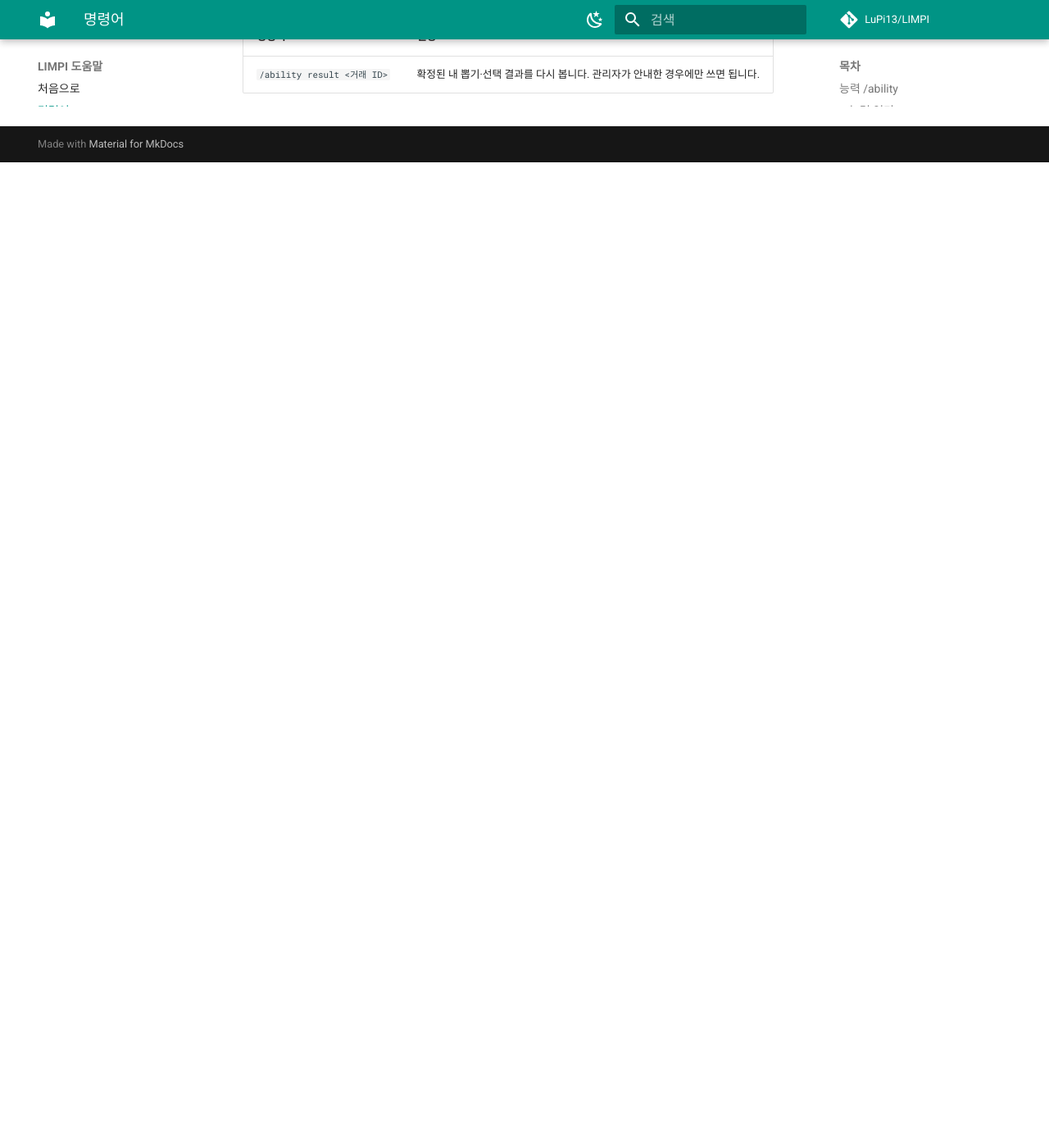
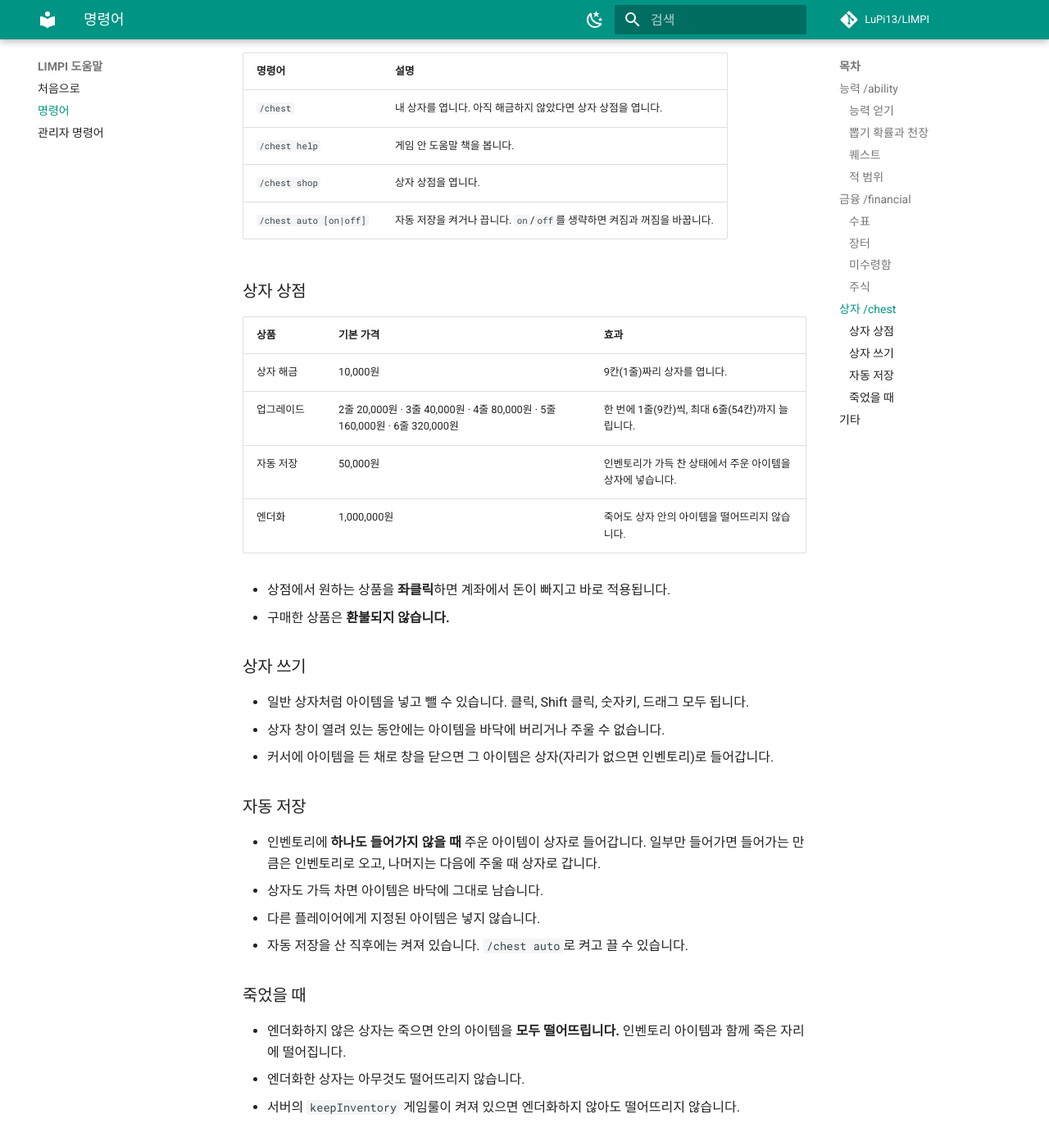
Before and after one commit to LuPi13/LIMPI, an MkDocs documentation site: the page built from pages/commands.md, in a window 1280 px wide and 1400 px high, scrolled down 3213 px. Shown: the whole window at 82% size. Built offline with MkDocs 1.6.1 and Material for MkDocs 9.7.7, drawn with Linux system fonts in a browser that asks for light colours; comment, search, counter and statistics services are not loaded; before the commit the page ends 3411 px from its top, so only the background shows below that.

Commit message:
Document /chest on the help site and README
- player page: chest commands, shop prices, auto store and death rules
- admin page: inspect/resolve, chest window recovery, permissions and config
- render pipes inside table code spans as | instead of a literal \|

```diff
--- a/pages/admin.md
+++ b/pages/admin.md
@@ -38,9 +38,9 @@
 | 명령어 | 권한 | 설명 |
 | --- | --- | --- |
 | `/financial stock add <이름> <코드> <아이템> <가격>` | `limpi.financial.admin.stock` | 종목을 추가합니다. 가격은 기준 가격입니다. |
-| `/financial stock remove <코드\|all>` | `limpi.financial.admin.stock` | 종목을 **상장 중지**합니다. 플레이어 보유 기록은 지워지지 않습니다. |
-| `/financial stock restore <코드\|all>` | `limpi.financial.admin.stock` | 상장 중지한 종목을 다시 상장합니다. |
-| `/financial stock refix <코드\|all>` | `limpi.financial.admin.stock` | 현재 가격을 새 기준 가격으로 저장합니다. 가격은 기준 가격 쪽으로 조금씩 돌아옵니다. |
+| <code>/financial stock remove &lt;코드&#124;all&gt;</code> | `limpi.financial.admin.stock` | 종목을 **상장 중지**합니다. 플레이어 보유 기록은 지워지지 않습니다. |
+| <code>/financial stock restore &lt;코드&#124;all&gt;</code> | `limpi.financial.admin.stock` | 상장 중지한 종목을 다시 상장합니다. |
+| <code>/financial stock refix &lt;코드&#124;all&gt;</code> | `limpi.financial.admin.stock` | 현재 가격을 새 기준 가격으로 저장합니다. 가격은 기준 가격 쪽으로 조금씩 돌아옵니다. |
 
 한 번 쓴 종목 코드와 이름은 새 종목에 다시 쓸 수 없습니다.
 
@@ -51,29 +51,40 @@
 | `/financial market remove <코드>` | `limpi.financial.admin.market` | 다른 사람이 올린 매물도 내릴 수 있습니다. 아이템은 올린 사람의 미수령함으로 돌아갑니다. |
 | `/financial check inspect [수표 ID]` | `limpi.financial.admin.check` | 손에 든 수표(콘솔은 수표 ID)의 발행 기록을 확인합니다. |
 
+## 상자
+
+| 명령어 | 권한 | 설명 |
+| --- | --- | --- |
+| `/chest inspect <플레이어>` | `limpi.chest.admin.inspect` | 상자 크기, 자동 저장·엔더화 여부, 들어 있는 아이템과 끝나지 않은 상자 창 기록을 봅니다. 오프라인 플레이어도 됩니다. |
+| <code>/chest resolve &lt;소유자 UUID&gt; &lt;창 기록 ID&gt; before&#124;after &lt;근거&gt;</code> | `limpi.chest.admin.resolve` | 판단할 수 없게 된 상자 창 기록을 정리합니다. 아래 [거래 복구](#recovery) 참고. |
+
+`config.yml`의 `EnableChestSystem`을 꺼도 이미 해금한 상자는 `/chest`로 열 수 있습니다. 구매, 자동 저장, 죽었을 때 떨어뜨리기는 멈춥니다. 상자 구매에는 금융 시스템도 켜져 있어야 합니다.
+
 ## 거래 복구 { #recovery }
 
 돈·아이템 거래 도중 서버가 꺼지거나 오류가 나면, 기록이 **확인 대기** 상태로 남습니다. 대부분은 플레이어가 다시 접속할 때 자동으로 정리되고, 자동으로 판단할 수 없는 것만 관리자가 처리합니다.
 
 | 명령어 | 권한 | 설명 |
 | --- | --- | --- |
-| `/financial review` | `limpi.financial.admin.delivery` | 모든 플레이어의 확인 대기 기록과, 각각 처리할 명령어 예시를 보여줍니다. **여기서 시작하세요.** |
+| `/financial review` | `limpi.financial.admin.delivery` | 모든 플레이어의 확인 대기 기록(상자 창 기록 포함)과, 각각 처리할 명령어 예시를 보여줍니다. **여기서 시작하세요.** |
 | `/financial delivery <소유자 UUID> [지급 ID]` | `limpi.financial.admin.delivery` | 아이템 지급 기록을 봅니다. |
-| `/financial delivery resolve <소유자 UUID> <지급 ID> delivered\|retry <근거>` | `limpi.financial.admin.delivery` | 지급 판단을 기록합니다. |
+| <code>/financial delivery resolve &lt;소유자 UUID&gt; &lt;지급 ID&gt; delivered&#124;retry &lt;근거&gt;</code> | `limpi.financial.admin.delivery` | 지급 판단을 기록합니다. |
 | `/financial removal <소유자 UUID> [회수 ID]` | `limpi.financial.admin.removal` | 판매·교환으로 인벤토리에서 아이템을 가져간 기록을 봅니다. |
-| `/financial removal resolve <소유자 UUID> <회수 ID> removed\|retained <근거>` | `limpi.financial.admin.removal` | 회수 판단을 기록합니다. |
+| <code>/financial removal resolve &lt;소유자 UUID&gt; &lt;회수 ID&gt; removed&#124;retained &lt;근거&gt;</code> | `limpi.financial.admin.removal` | 회수 판단을 기록합니다. |
 | `/financial transition <소유자 UUID> [전환 ID]` | `limpi.financial.admin.transition` | 능력 변경에 따른 인벤토리 전환 기록을 봅니다. |
-| `/financial transition resolve <소유자 UUID> <전환 ID> applied\|retained <근거>` | `limpi.financial.admin.transition` | 전환 판단을 기록합니다. |
+| <code>/financial transition resolve &lt;소유자 UUID&gt; &lt;전환 ID&gt; applied&#124;retained &lt;근거&gt;</code> | `limpi.financial.admin.transition` | 전환 판단을 기록합니다. |
 | `/financial market escrow <소유자 UUID>` | `limpi.financial.admin.market` | 중단된 장터 등록·회수 기록을 봅니다. |
-| `/financial market resolve <소유자 UUID> <매물 ID> removed\|retained <근거>` | `limpi.financial.admin.market` | 장터 회수 판단을 기록합니다. |
+| <code>/financial market resolve &lt;소유자 UUID&gt; &lt;매물 ID&gt; removed&#124;retained &lt;근거&gt;</code> | `limpi.financial.admin.market` | 장터 회수 판단을 기록합니다. |
 | `/financial sugar <소유자 UUID>` | `limpi.financial.admin.sugar` | 적용 대기 중인 설탕 사용 결과를 봅니다. |
 | `/financial sugar void <소유자 UUID> <결과 ID> <근거>` | `limpi.financial.admin.sugar` | 적용할 수 없는 설탕 결과를 환불 없이 종료합니다. |
+| <code>/chest resolve &lt;소유자 UUID&gt; &lt;창 기록 ID&gt; before&#124;after &lt;근거&gt;</code> | `limpi.chest.admin.resolve` | 상자 창 기록을 정리합니다. `before`는 상자를 연 시점 내용으로, `after`는 창을 닫으며 기록된 내용으로 확정합니다(닫기 기록이 있을 때만). |
 
 !!! warning "resolve 전에 확인할 것"
     - `resolve`/`void`는 **소유자가 오프라인일 때만** 쓸 수 있습니다.
     - 서버에 저장된 그 플레이어의 인벤토리를 직접 확인한 뒤, 실제 상태에 맞게 고르세요.
         - `delivered` / `removed` / `applied`: 아이템이 이미 인벤토리에 반영됐음
         - `retry` / `retained`: 반영되지 않았음
+        - 상자의 `before` / `after`: 저장된 인벤토리가 상자를 열기 전 상태인지, 닫은 뒤 상태인지에 맞춰 고릅니다. 상자 창이 열려 있는 동안 서버 자동 저장이 끼어들었다면 둘 다 아닐 수 있으니, 아이템이 겹치거나 사라지지 않게 판단하세요.
     - `<근거>`에는 무엇을 확인했는지 적습니다. 기록에 남습니다.
     - 상태가 `APPLYING`인 기록은 아직 처리 중일 수 있으니 바로 판단하지 마세요.
 
@@ -96,8 +107,10 @@
 | `limpi.financial.admin.removal` | OP | 회수 복구 |
 | `limpi.financial.admin.transition` | OP | 능력 전환 복구 |
 | `limpi.financial.admin.sugar` | OP | 설탕 결과 복구 |
+| `limpi.chest.admin.inspect` | OP | 상자 조회 |
+| `limpi.chest.admin.resolve` | OP | 상자 창 기록 복구 |
 
-일반 플레이어 명령어의 권한(`limpi.ability.me`, `limpi.financial.send` 등)은 모두 기본값이 `true`입니다. 권한 플러그인으로 빼앗으면 해당 명령어가 도움말과 탭 완성에서 사라집니다.
+일반 플레이어 명령어의 권한(`limpi.ability.me`, `limpi.financial.send`, `limpi.chest.open` 등)은 모두 기본값이 `true`입니다. 권한 플러그인으로 빼앗으면 해당 명령어가 도움말과 탭 완성에서 사라집니다.
 
 ## 설정 파일
 
@@ -105,7 +118,7 @@
 
 | 파일 | 바꿀 수 있는 것 |
 | --- | --- |
-| `config.yml` | 능력·금융 시스템 켜기/끄기, 첫 소지금과 첫 뽑기권 수, 뽑기 등급 확률, 뽑기권 가격, 픽업 주기, 주식 변동 폭, 자동 백업 주기, 게임 안 도움말의 웹 링크 주소(`HelpUrl`) 등 |
+| `config.yml` | 능력·금융 시스템 켜기/끄기, 첫 소지금과 첫 뽑기권 수, 뽑기 등급 확률, 뽑기권 가격, 픽업 주기, 주식 변동 폭, 자동 백업 주기, 상자 시스템 켜기/끄기와 상자 상점 가격, 게임 안 도움말의 웹 링크 주소(`HelpUrl`) 등 |
 | `ability/<능력>.yml` | 능력별 세부 수치(피해량, 쿨타임, 범위, 지속 시간 등) |
 | `financial/sellPrice.yml` | 아이템 판매 가격 |
 | `financial/shopRatio.yml` | 상점 판매 아이템과 가격 비율 |
--- a/pages/commands.md
+++ b/pages/commands.md
@@ -85,6 +85,48 @@
 
 종목 가격은 일정 주기(기본 10분)마다 바뀌며, 기준 가격 쪽으로 조금씩 돌아오려는 성질이 있습니다.
 
+## 상자 `/chest`
+
+줄여서 `/ch`로도 입력할 수 있습니다. 금융 계좌의 돈으로 사는 개인 추가 인벤토리입니다.
+
+| 명령어 | 설명 |
+| --- | --- |
+| `/chest` | 내 상자를 엽니다. 아직 해금하지 않았다면 상자 상점을 엽니다. |
+| `/chest help` | 게임 안 도움말 책을 봅니다. |
+| `/chest shop` | 상자 상점을 엽니다. |
+| <code>/chest auto [on&#124;off]</code> | 자동 저장을 켜거나 끕니다. `on`/`off`를 생략하면 켜짐과 꺼짐을 바꿉니다. |
+
+### 상자 상점
+
+| 상품 | 기본 가격 | 효과 |
+| --- | --- | --- |
+| 상자 해금 | 10,000원 | 9칸(1줄)짜리 상자를 엽니다. |
+| 업그레이드 | 2줄 20,000원 · 3줄 40,000원 · 4줄 80,000원 · 5줄 160,000원 · 6줄 320,000원 | 한 번에 1줄(9칸)씩, 최대 6줄(54칸)까지 늘립니다. |
+| 자동 저장 | 50,000원 | 인벤토리가 가득 찬 상태에서 주운 아이템을 상자에 넣습니다. |
+| 엔더화 | 1,000,000원 | 죽어도 상자 안의 아이템을 떨어뜨리지 않습니다. |
+
+- 상점에서 원하는 상품을 **좌클릭**하면 계좌에서 돈이 빠지고 바로 적용됩니다.
+- 구매한 상품은 **환불되지 않습니다.**
+
+### 상자 쓰기
+
+- 일반 상자처럼 아이템을 넣고 뺄 수 있습니다. 클릭, Shift 클릭, 숫자키, 드래그 모두 됩니다.
+- 상자 창이 열려 있는 동안에는 아이템을 바닥에 버리거나 주울 수 없습니다.
+- 커서에 아이템을 든 채로 창을 닫으면 그 아이템은 상자(자리가 없으면 인벤토리)로 들어갑니다.
+
+### 자동 저장
+
+- 인벤토리에 **하나도 들어가지 않을 때** 주운 아이템이 상자로 들어갑니다. 일부만 들어가면 들어가는 만큼은 인벤토리로 오고, 나머지는 다음에 주울 때 상자로 갑니다.
+- 상자도 가득 차면 아이템은 바닥에 그대로 남습니다.
+- 다른 플레이어에게 지정된 아이템은 넣지 않습니다.
+- 자동 저장을 산 직후에는 켜져 있습니다. `/chest auto`로 켜고 끌 수 있습니다.
+
+### 죽었을 때
+
+- 엔더화하지 않은 상자는 죽으면 안의 아이템을 **모두 떨어뜨립니다.** 인벤토리 아이템과 함께 죽은 자리에 떨어집니다.
+- 엔더화한 상자는 아무것도 떨어뜨리지 않습니다.
+- 서버의 `keepInventory` 게임룰이 켜져 있으면 엔더화하지 않아도 떨어뜨리지 않습니다.
+
 ## 기타
 
 | 명령어 | 설명 |
```
Also changed, not shown: AGENTS.md (+1 -1 lines), README.md (+9 -4 lines), pages/index.md (+5 -4 lines).
